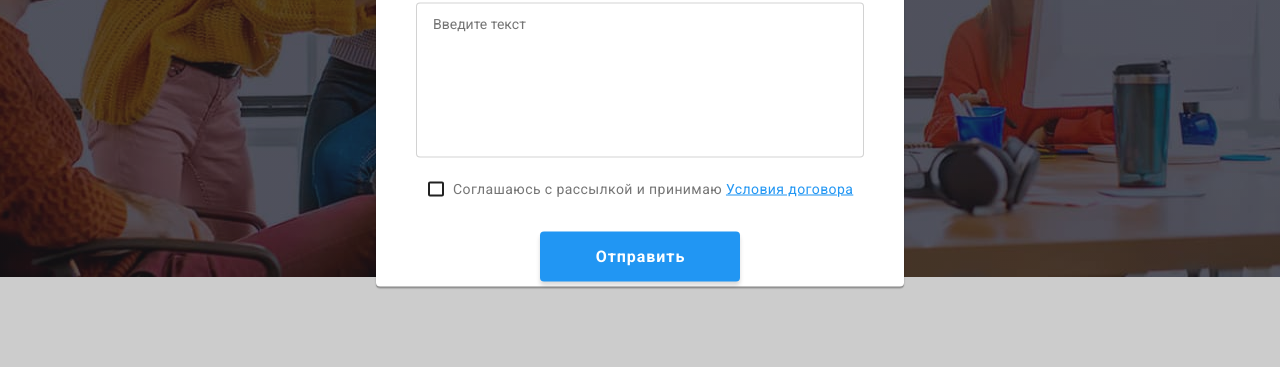
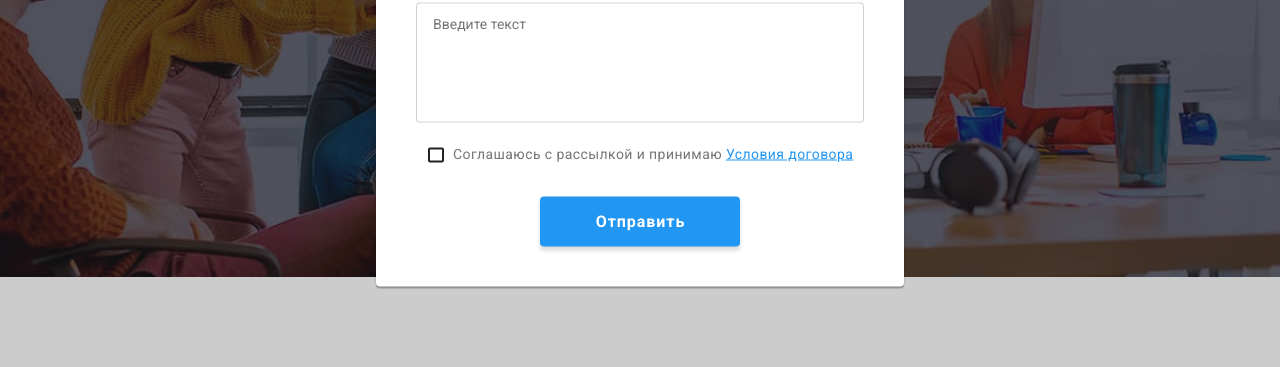
Before and after one commit to Kristuwa/goit-markup-hw-06, a plain HTML site: page index.html in a window 1280 px wide. Both pictures are taken after a click on the button "Заказать услугу". Shown: the part 404-771 px from the top of the page. Drawn offline with nearby package versions, Linux system fonts and the light colour scheme.

Commit message:
Изменен текст ввода в форме Подписки, убрала padding в блоках футера, добавила align-items:baseline; justify-content: space-between; в форме Заказать услугу убрала минимальные значения высоты и ширины, сделала фиксированным, добавила margun на label, убрала вторую рамку при фокусе на инпут, задала инпуту и иконке еще ховер, и кнопке отправки тоже задан ховер и фокус и анимировано

```diff
--- a/css/style.css
+++ b/css/style.css
@@ -370,11 +370,13 @@ label:nth-last-of-type(2) {
 	margin: 0;
 	padding: 12px 16px;
 	width: 100%;
+	height: 120px;
 	resize: none;
 
 	border: 1px solid rgba(33, 33, 33, 0.2);
 	border-radius: 4px;
 	outline: none;
+	font: inherit;
 
 	transition: border-color var(--time) var(--function-animation);
 }
--- a/index.html
+++ b/index.html
@@ -104,7 +104,7 @@
 						<textarea
 							class="form-textarea"
 							name="comment"
-							rows="8"
+							rows="5"
 							placeholder="Введите текст"></textarea>
 					</label>
 
```
